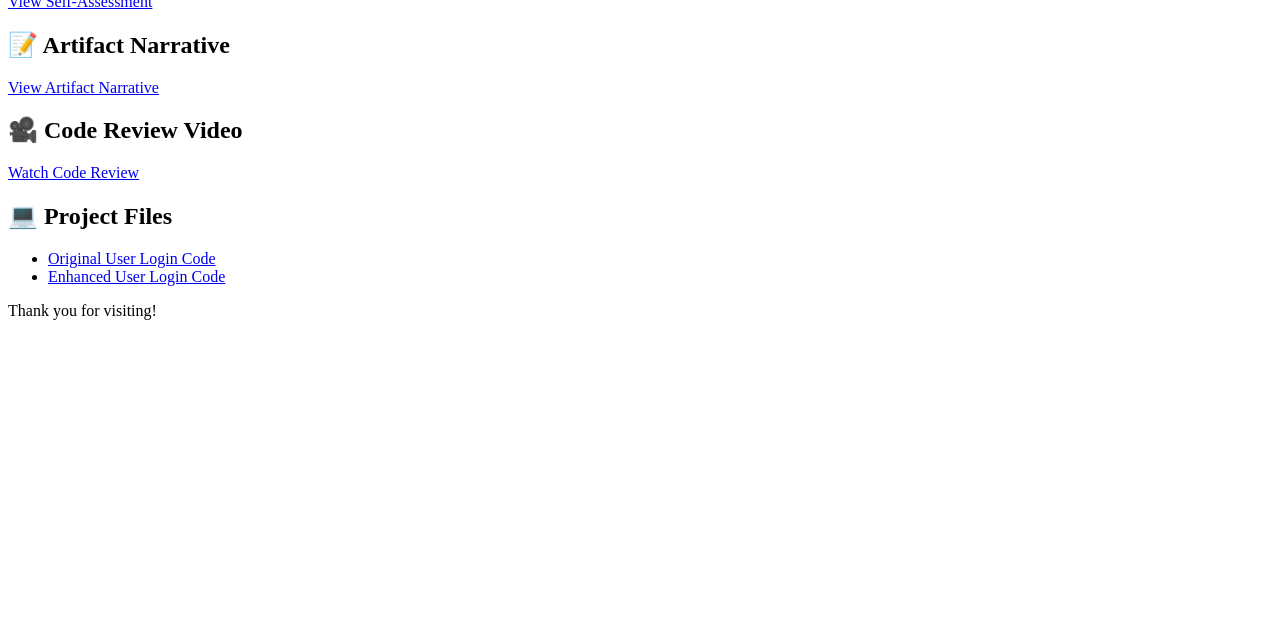
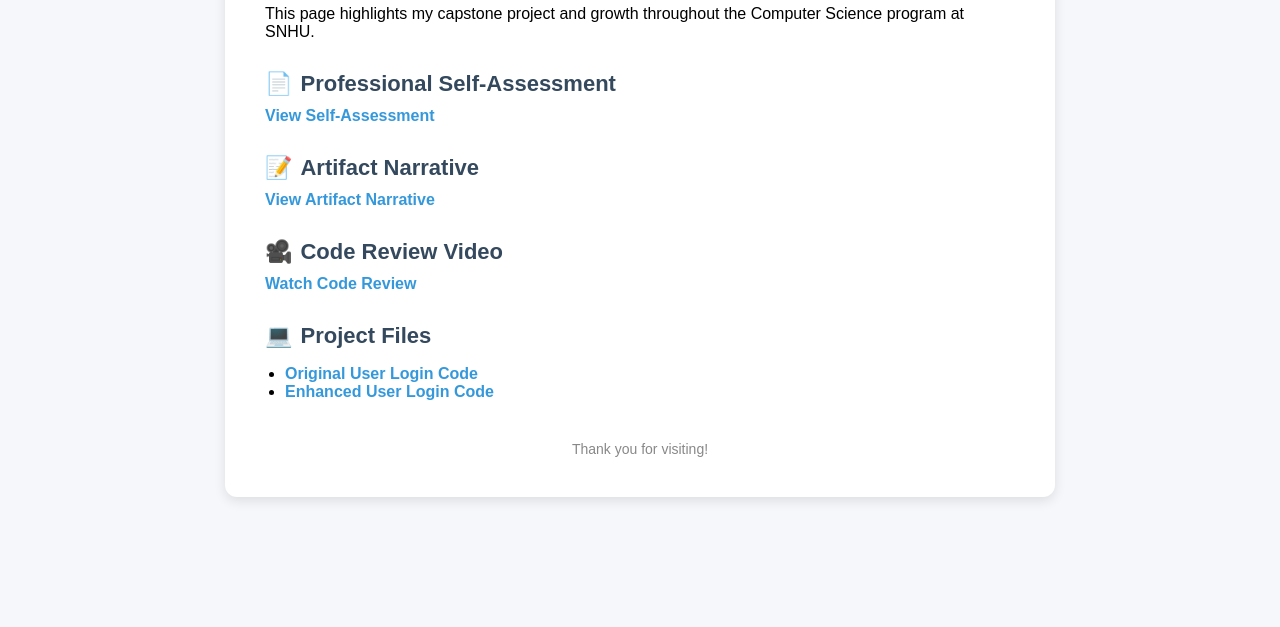
Before and after one commit to Daveon28/CS-499-17059-M01-Computer-Science-Capstone, a plain HTML site: page index.html in a window 1280 px wide. Shown: the part 173-800 px from the top of the page. Drawn offline with Linux system fonts and the light colour scheme.

Commit message:
Update index.html

```diff
--- a/index.html
+++ b/index.html
@@ -3,26 +3,97 @@
 <head>
   <meta charset="UTF-8">
   <title>Daveon's CS499 ePortfolio</title>
+  <style>
+    body {
+      font-family: Arial, sans-serif;
+      background: #f5f7fa;
+      margin: 0;
+      padding: 0;
+    }
+
+    .container {
+      max-width: 750px;
+      margin: 60px auto;
+      background: #ffffff;
+      padding: 40px;
+      border-radius: 12px;
+      box-shadow: 0 4px 12px rgba(0, 0, 0, 0.1);
+    }
+
+    h1 {
+      color: #2c3e50;
+      font-size: 32px;
+      margin-bottom: 20px;
+    }
+
+    h2 {
+      color: #34495e;
+      font-size: 22px;
+      margin-top: 30px;
+      margin-bottom: 10px;
+    }
+
+    a {
+      color: #3498db;
+      text-decoration: none;
+      font-weight: bold;
+    }
+
+    a:hover {
+      text-decoration: underline;
+    }
+
+    .section {
+      margin-bottom: 25px;
+    }
+
+    .emoji {
+      margin-right: 8px;
+    }
+
+    ul {
+      padding-left: 20px;
+    }
+
+    footer {
+      margin-top: 40px;
+      text-align: center;
+      color: #888;
+      font-size: 14px;
+    }
+  </style>
 </head>
 <body>
+  <div class="container">
     <h1>Welcome to My CS499 ePortfolio</h1>
     <p>This page highlights my capstone project and growth throughout the Computer Science program at SNHU.</p>
 
-  <h2>📄 Professional Self-Assessment</h2>
+    <div class="section">
+      <h2><span class="emoji">📄</span>Professional Self-Assessment</h2>
       <a href="Professional%20Self-Assessment.docx" target="_blank">View Self-Assessment</a>
+    </div>
 
-  <h2>📝 Artifact Narrative</h2>
+    <div class="section">
+      <h2><span class="emoji">📝</span>Artifact Narrative</h2>
       <a href="The%20Narrative.docx" target="_blank">View Artifact Narrative</a>
+    </div>
 
-  <h2>🎥 Code Review Video</h2>
+    <div class="section">
+      <h2><span class="emoji">🎥</span>Code Review Video</h2>
       <a href="Code%20Review.mp4" target="_blank">Watch Code Review</a>
+    </div>
 
-  <h2>💻 Project Files</h2>
+    <div class="section">
+      <h2><span class="emoji">💻</span>Project Files</h2>
       <ul>
         <li><a href="Userlogin.zip" target="_blank">Original User Login Code</a></li>
         <li><a href="Updated%20Userlogin.zip" target="_blank">Enhanced User Login Code</a></li>
       </ul>
+    </div>
 
-  <p>Thank you for visiting!</p>
+    <footer>
+      Thank you for visiting!
+    </footer>
+  </div>
 </body>
 </html>
```
Lines whose indentation alone changed are shown as unchanged.
